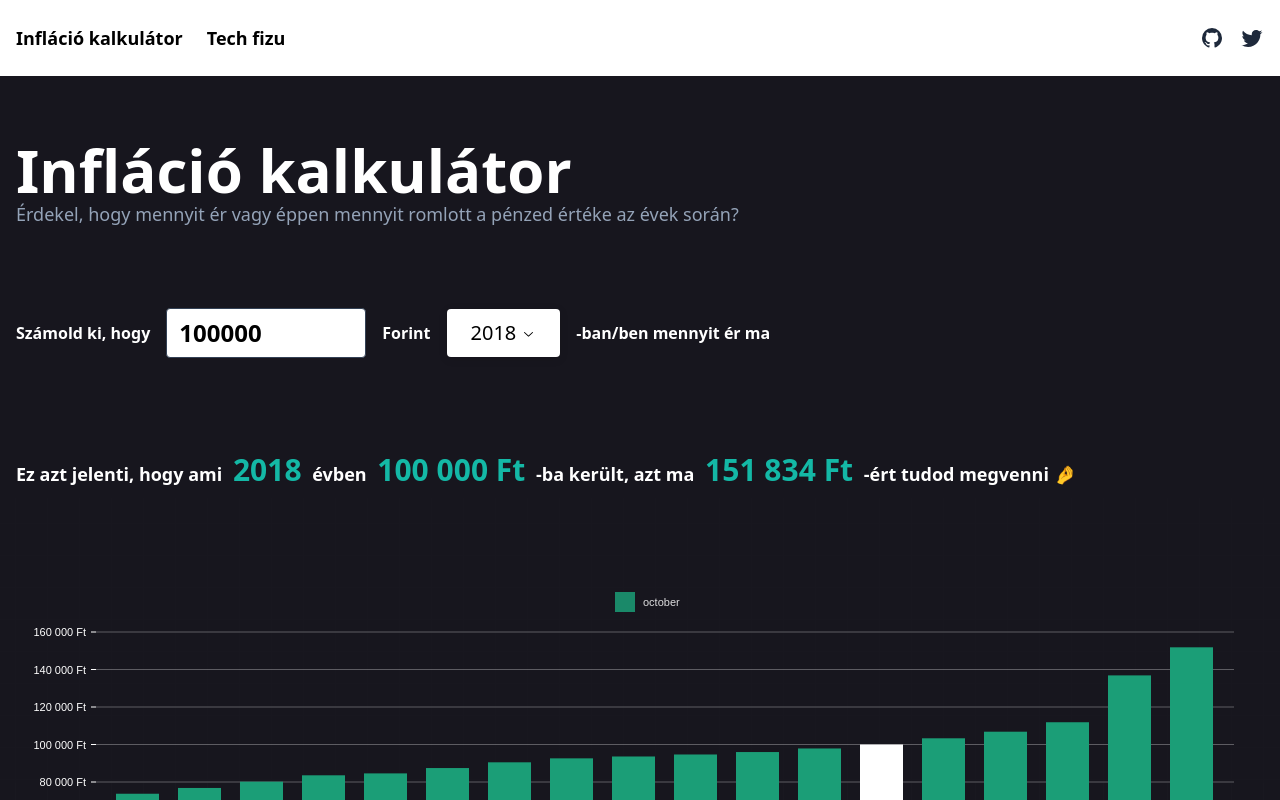
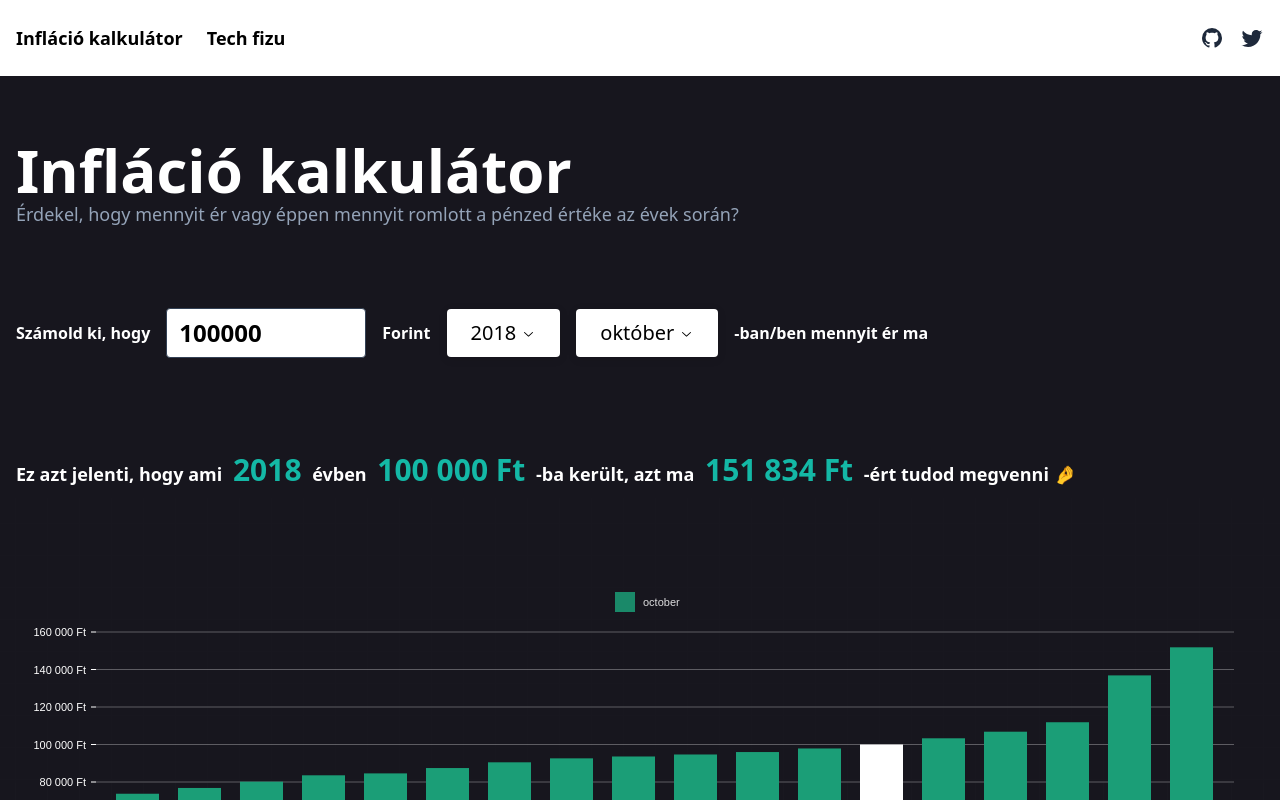
Before and after one commit to gasparrobi/inflacio.robi.dev, a Next.js app: page / in a window 1280 px wide. Shown: the top 800 px of the page. Built offline with nearby package versions, Linux system fonts and the light colour scheme.

Commit message:
add month selector

```diff
--- /dev/null
+++ b/src/constants.ts
@@ -0,0 +1,14 @@
+export const monthToHungarianMap: Record<string, string> = {
+  january: "január",
+  february: "február",
+  march: "március",
+  april: "április",
+  may: "május",
+  june: "június",
+  july: "július",
+  august: "augusztus",
+  september: "szeptember",
+  october: "október",
+  november: "november",
+  december: "december",
+};
--- a/src/pages/index.tsx
+++ b/src/pages/index.tsx
@@ -9,16 +9,21 @@ import { TextInput } from "../components/ui/TextInput";
 import Link from "next/link";
 import { Highlighted } from "../components/ui/Highlighted";
 import { formatCurrency } from "../utils/formatCurrency";
+import { monthToHungarianMap } from "../constants";
 
 const years = inflation.map((item) => item.year).sort((a, b) => b - a);
+const months = Object.keys(inflation.at(-1)).filter((item) => item !== "year");
+const hungarianMonths = months.map((item) => monthToHungarianMap[item]);
 
 const Home: NextPage = () => {
   const [selectedYear, setSelectedYear] = useState(2018);
+  const [selectedMonth, setSelectedMonth] = useState("october");
   const [selectedAmount, setSelectedAmount] = useState(100_000);
 
-  const { october: selectedInflationValue } = inflation.find(
+  const __inflation = inflation.find(
     (item) => item.year === selectedYear
   ) as InflationItem;
+  const selectedInflationValue = __inflation[selectedMonth] as number;
   const baseValue = (selectedAmount / selectedInflationValue) * 100;
 
   const _inflation = inflation.map((item) => {
@@ -45,6 +50,15 @@ const Home: NextPage = () => {
   const handleYearSelection = (value: number | string) => {
     setSelectedYear(Number(value));
   };
+
+  const handleMonthSelection = (value: number | string) => {
+    setSelectedMonth(getMonthValue(value));
+  };
+
+  const getMonthValue = (value: string) =>
+    Object.keys(monthToHungarianMap).find(
+      (item) => monthToHungarianMap[item] === value
+    );
 
   const onAmountChange = (event: React.SyntheticEvent) => {
     const value = (event.target as HTMLInputElement).value;
@@ -128,6 +142,11 @@ const Home: NextPage = () => {
                 defaultValue={selectedYear}
                 onChange={handleYearSelection}
               />{" "}
+              <DropdownSelector
+                options={hungarianMonths}
+                defaultValue={monthToHungarianMap[selectedMonth]}
+                onChange={handleMonthSelection}
+              />{" "}
               <span className="font-bold text-white">
                 -ban/ben mennyit ér ma
               </span>
```
